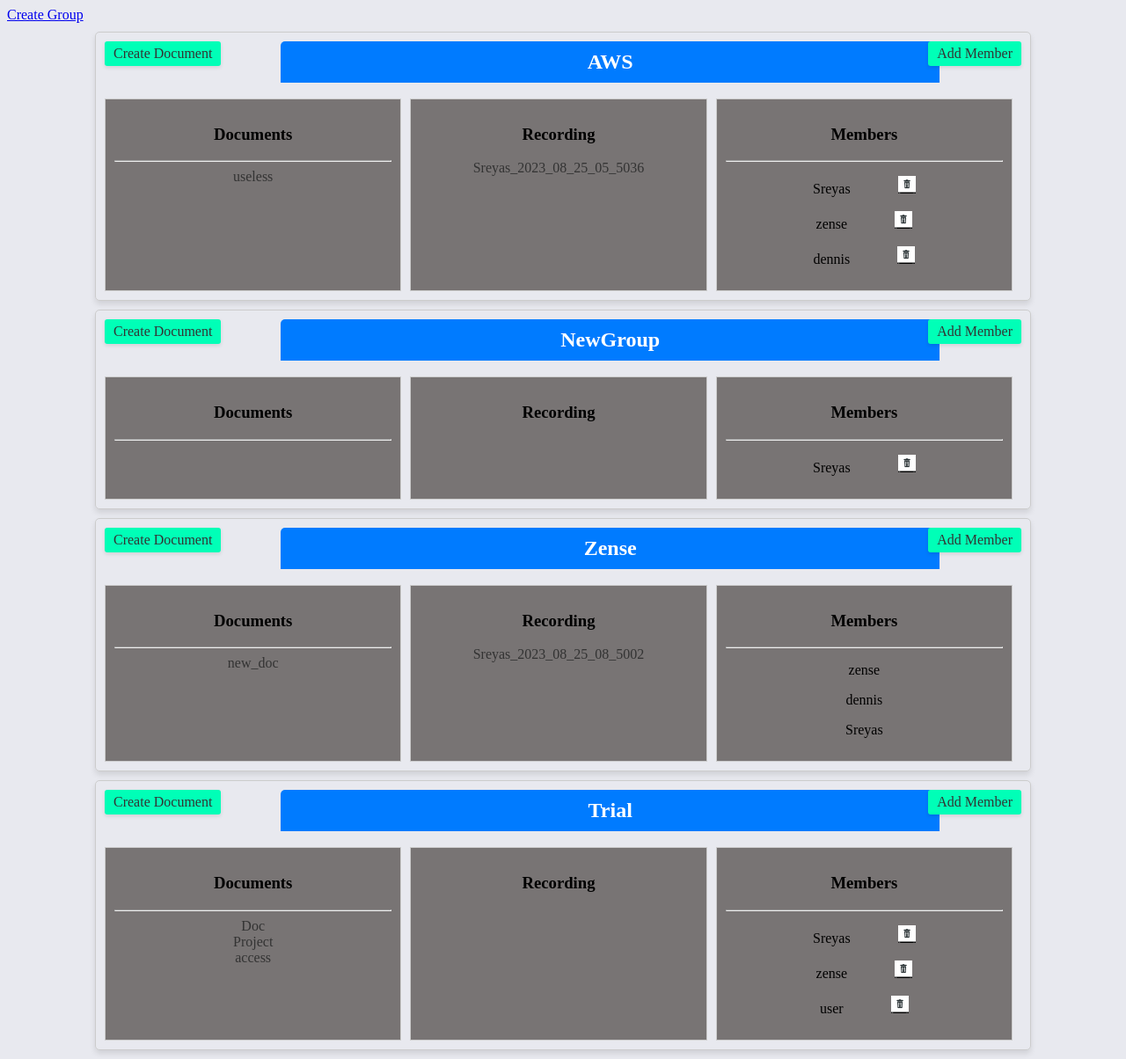
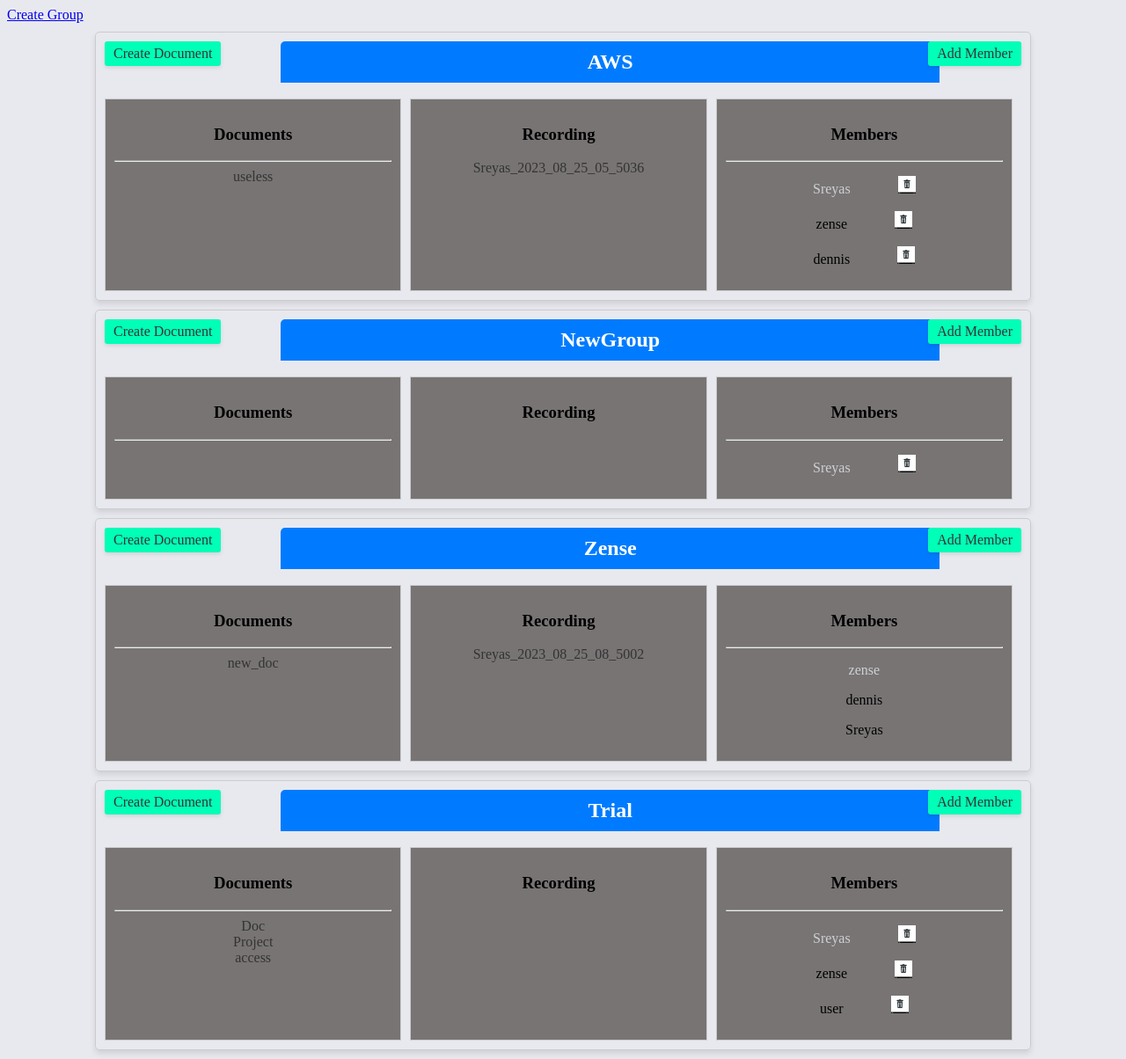
Before and after one commit to Sreyas-J/ZenseProject, a Django app: page /home/ in a window 1280 px wide. Shown: the whole page at 88% size. Run offline with Django 4.2, Linux system fonts and the light colour scheme; a user stored in the database is signed in; data comes from the database, SQL or seed files in the repository; both versions use the stored data as it was after the commit.

Commit message:
updated look of admin in members list

```diff
--- a/ZenseProject/videoCall/templates/home.html
+++ b/ZenseProject/videoCall/templates/home.html
@@ -112,7 +112,8 @@
         background-color: rgba(163, 157, 157, 0.31);
         /* Use rgba format with transparency */
     }
-    .images{
+
+    .images {
         padding-left: 50px;
     }
 </style>
@@ -163,9 +164,18 @@
                 <h3> Members </h3>
                 <hr>
                 {% for member in group.user_profile.all %}
+
+                {% if group in member.admin.all %}
+
+                <p style="color: #ced1d4;">{{ member.user.username }}
+                {% else %}
                 <p>{{ member.user.username }}
+                {% endif %}
+
                     {% if group in profile.admin.all %}
-                    <a class="images" href="{% url 'videoCall:remove_member' group=group.name member=member.user.username %}"><img src="{% static 'images/remove.png' %}" height="20px" width="20px"></a>
+                    <a class="images"
+                        href="{% url 'videoCall:remove_member' group=group.name member=member.user.username %}"><img
+                            src="{% static 'images/remove.png' %}" height="20px" width="20px"></a>
                     {% endif %}
                 </p>
                 {% endfor %}
```
Also changed, not shown: ZenseProject/db.sqlite3.
